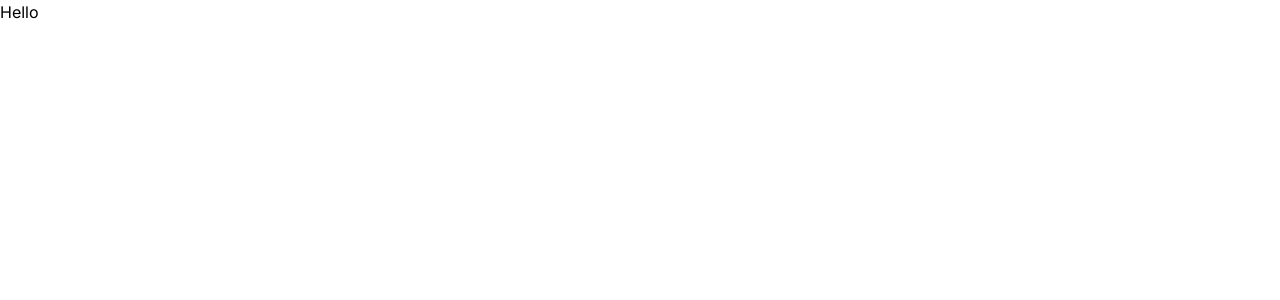
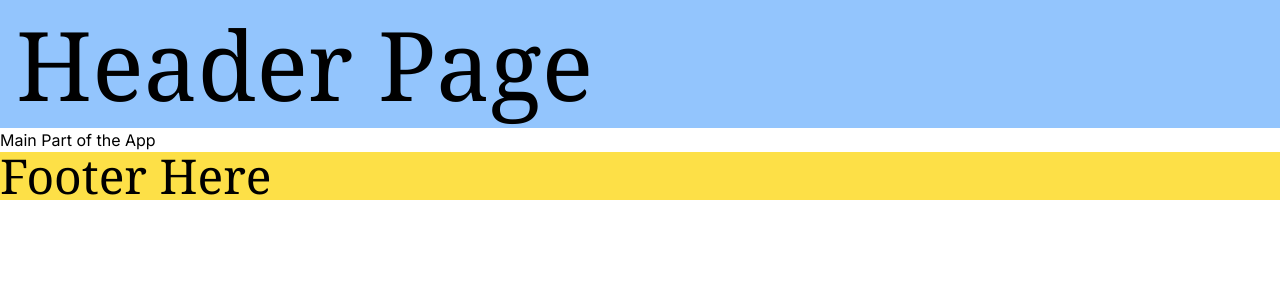
Before and after one commit to TomaszSarmata/nextjs-practice, a Next.js app: page / in a window 1280 px wide. Shown: the top 300 px of the page. Built offline with nearby package versions, Linux system fonts and the light colour scheme.

Commit message:
implement Header and Footer that is consistent all on pages utilising layout.tsx

```diff
--- a/src/app/layout.tsx
+++ b/src/app/layout.tsx
@@ -1,12 +1,15 @@
-import type { Metadata } from "next";
-import { Inter } from "next/font/google";
-import "./globals.css";
+import type { Metadata } from 'next';
+import { Inter } from 'next/font/google';
+import Header from '@/components/Header';
+import Footer from '@/components/Footer';
 
-const inter = Inter({ subsets: ["latin"] });
+import './globals.css';
+
+const inter = Inter({ subsets: ['latin'] });
 
 export const metadata: Metadata = {
-  title: "Create Next App",
-  description: "Generated by create next app",
+  title: 'Create Next App',
+  description: 'Generated by create next app',
 };
 
 export default function RootLayout({
@@ -16,7 +19,11 @@ export default function RootLayout({
 }>) {
   return (
     <html lang="en">
-      <body className={inter.className}>{children}</body>
+      <body className={inter.className}>
+        <Header />
+        {children}
+        <Footer />
+      </body>
     </html>
   );
 }
--- a/src/app/page.tsx
+++ b/src/app/page.tsx
@@ -1,5 +1,11 @@
 import Image from 'next/image';
+import Footer from '../components/Footer';
+import Header from '../components/Header';
 
 export default function Home() {
-  return <div>Hello</div>;
+  return (
+    <div>
+      <h1>Main Part of the App</h1>
+    </div>
+  );
 }
--- /dev/null
+++ b/src/components/Footer.js
@@ -0,0 +1,9 @@
+import React from 'react';
+
+export default function Footer() {
+  return (
+    <div className="bg-yellow-300">
+      <h1 className="text-5xl font-serif">Footer Here</h1>
+    </div>
+  );
+}
--- /dev/null
+++ b/src/components/Header.js
@@ -0,0 +1,9 @@
+import React from 'react';
+
+export default function Header() {
+  return (
+    <div className="bg-blue-300">
+      <h1 className="text-8xl font-serif p-4">Header Page</h1>
+    </div>
+  );
+}
```
